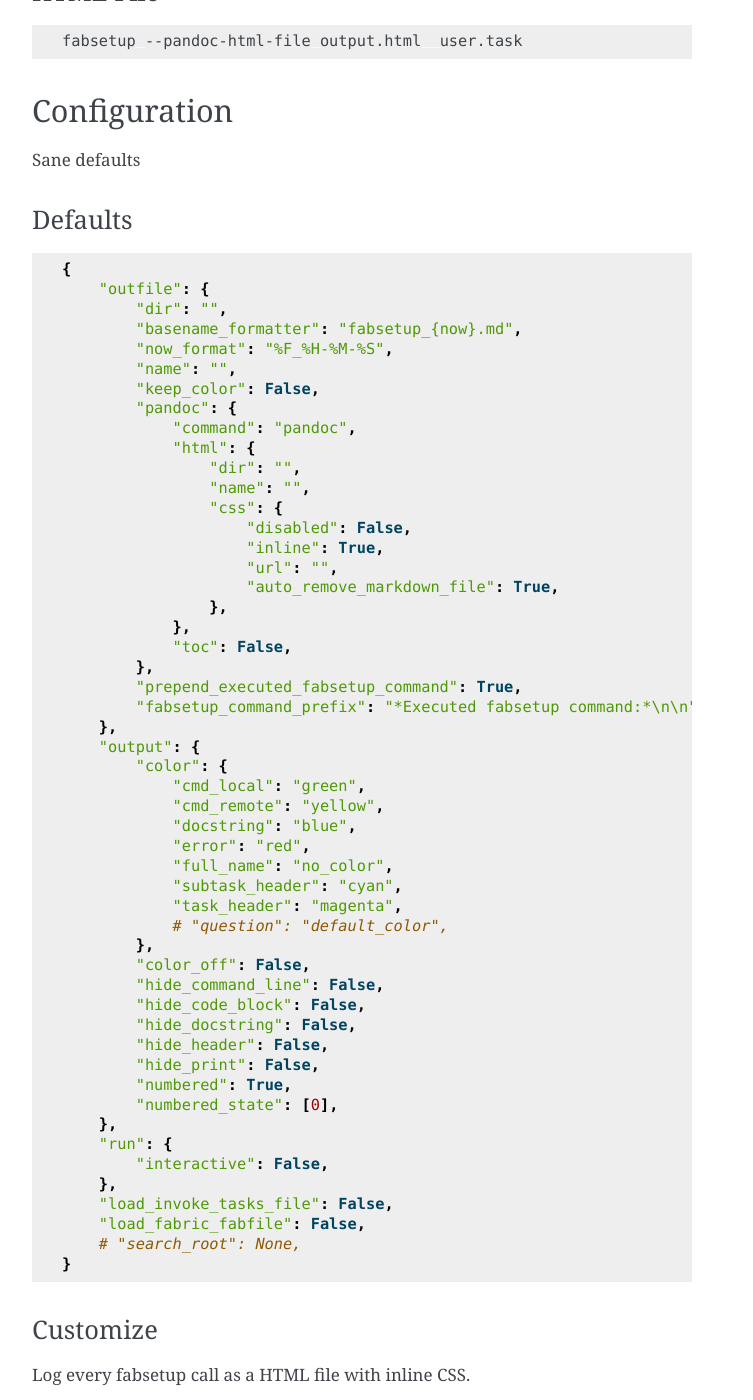
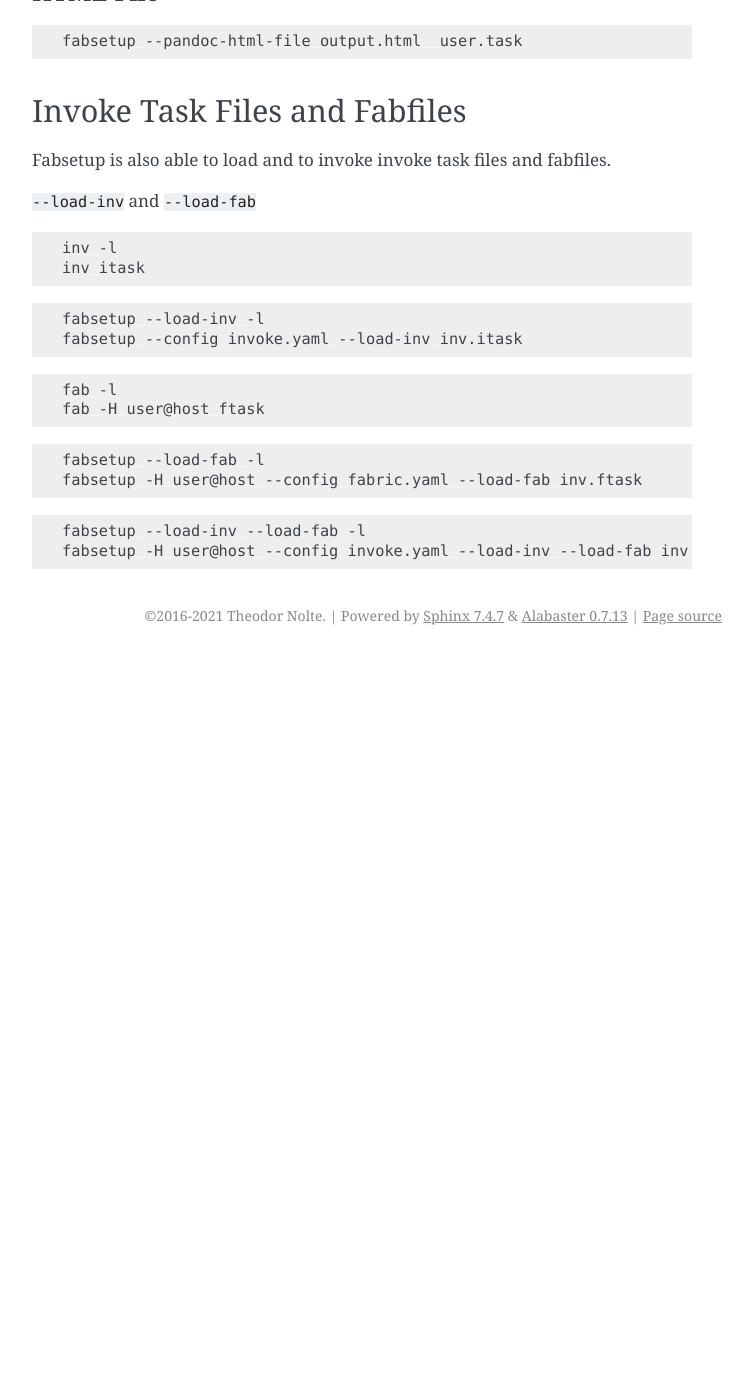
Before and after one commit to theno/fabsetup, a Sphinx documentation site: the page built from docs/advanced-usage.md, in a window 1280 px wide and 1400 px high, scrolled down 1031 px. Shown: the whole window, without its empty margins (388-1141 px from the left). Built offline with Sphinx 7.4.7, drawn with Linux system fonts in a browser that asks for light colours; pages that are not in the unit, such as notebooks, are missing from menus; after the commit the page ends 1686 px from its top, so only the background shows below that; some of the changed text lies outside the part shown.

Commit message:
Move configuration into own chapter.
Read defaults from code.

````diff
--- a/docs/advanced-usage.md
+++ b/docs/advanced-usage.md
@@ -47,84 +47,6 @@
 fabsetup --pandoc-html-file output.html  user.task
 ```
 
-## Configuration
-
-Sane defaults
-
-### Defaults
-
-```python
-{
-    "outfile": {
-        "dir": "",
-        "basename_formatter": "fabsetup_{now}.md",
-        "now_format": "%F_%H-%M-%S",
-        "name": "",
-        "keep_color": False,
-        "pandoc": {
-            "command": "pandoc",
-            "html": {
-                "dir": "",
-                "name": "",
-                "css": {
-                    "disabled": False,
-                    "inline": True,
-                    "url": "",
-                    "auto_remove_markdown_file": True,
-                },
-            },
-            "toc": False,
-        },
-        "prepend_executed_fabsetup_command": True,
-        "fabsetup_command_prefix": "*Executed fabsetup command:*\n\n",
-    },
-    "output": {
-        "color": {
-            "cmd_local": "green",
-            "cmd_remote": "yellow",
-            "docstring": "blue",
-            "error": "red",
-            "full_name": "no_color",
-            "subtask_header": "cyan",
-            "task_header": "magenta",
-            # "question": "default_color",
-        },
-        "color_off": False,
-        "hide_command_line": False,
-        "hide_code_block": False,
-        "hide_docstring": False,
-        "hide_header": False,
-        "hide_print": False,
-        "numbered": True,
-        "numbered_state": [0],
-    },
-    "run": {
-        "interactive": False,
-    },
-    "load_invoke_tasks_file": False,
-    "load_fabric_fabfile": False,
-    # "search_root": None,
-}
-```
-
-### Customize
-
-Log every fabsetup call as a HTML file with inline CSS.
-
-`~/.fabsetup.yaml` example:
-
-```yaml
-outfile:
-  dir: ~/.fabsetup-runs
-  pandoc:
-    html:
-      dir: ~/.fabsetup-runs/html
-    toc: true
-```
-
-* Configuration order
-* `--show-config`
-
 ## Invoke Task Files and Fabfiles
 
 Fabsetup is also able to load and to invoke invoke task files and
--- a/docs/conf.py
+++ b/docs/conf.py
@@ -1,6 +1,11 @@
+import sys
 import inspect
+from os.path import basename
+from io import StringIO
 
 import invoke
+from docutils.parsers.rst import Directive
+from docutils import nodes, statemachine
 from sphinx.ext import autodoc
 from sphinx.util.inspect import stringify_signature
 
@@ -147,6 +152,44 @@
         return result
 
 
+# cf. https://stackoverflow.com/a/18143318
+class ExecDirective(Directive):
+    """Execute the specified python code and insert the output into the document"""
+
+    has_content = True
+
+    def run(self):
+        oldStdout, sys.stdout = sys.stdout, StringIO()
+
+        tab_width = self.options.get(
+            "tab-width", self.state.document.settings.tab_width
+        )
+        source = self.state_machine.input_lines.source(
+            self.lineno - self.state_machine.input_offset - 1
+        )
+
+        try:
+            exec("\n".join(self.content))
+            text = sys.stdout.getvalue()
+            lines = statemachine.string2lines(text, tab_width, convert_whitespace=True)
+            self.state_machine.insert_input(lines, source)
+            return []
+        except Exception:
+            return [
+                nodes.error(
+                    None,
+                    nodes.paragraph(
+                        text="Unable to execute python code at %s:%d:"
+                        % (basename(source), self.lineno)
+                    ),
+                    nodes.paragraph(text=str(sys.exc_info()[1])),
+                )
+            ]
+        finally:
+            sys.stdout = oldStdout
+
+
 def setup(app):
     app.add_autodocumenter(TaskDocumenter)
     app.add_autodocumenter(SubtaskDocumenter)
+    app.add_directive("exec", ExecDirective)
--- a/docs/index.rst
+++ b/docs/index.rst
@@ -14,6 +14,9 @@
    advanced-usage
 
 .. toctree::
+   configuration
+
+.. toctree::
    Addons <addons>
    Create an Addon <create-addon>
 
````
Also changed, not shown: docs/configuration.rst (added, +49 -0 lines).
